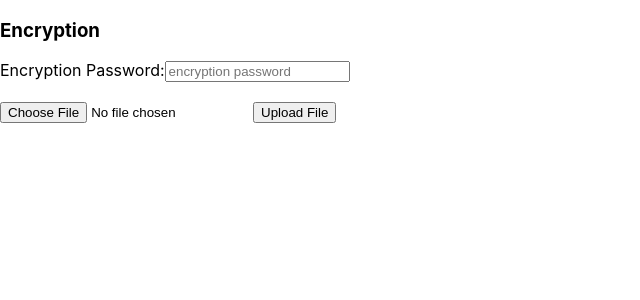
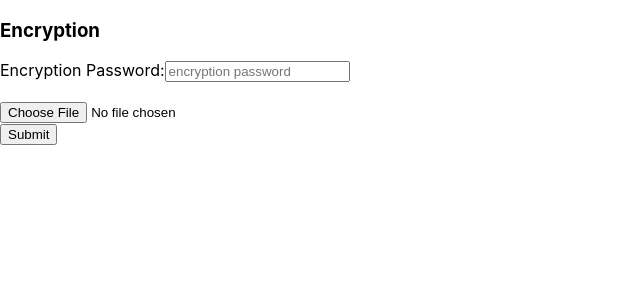
Before and after one commit to benmatela/react-nodejs-file-encryption, a React (Create React App) app in the folder client/: page /encryption in a window 1280 px wide. Shown: the top 300 px of the page, without its empty margins (0-640 px from the left). Built offline with nearby package versions, Linux system fonts and the light colour scheme.

Commit message:
form update

```diff
--- a/client/src/components/FileUpload.tsx
+++ b/client/src/components/FileUpload.tsx
@@ -2,6 +2,7 @@ import React, { useState } from 'react'
 import { AESBlockSize } from '../models/enums/encryption.enum';
 import configs from '../utils/configs.util';
 import { HTTP_REQUEST_METHOD } from '../models/enums/http-request-method.enum';
+import { UseFormReturn } from 'react-hook-form';
 
 type FileUploadProps = {
     /**
@@ -16,6 +17,10 @@ type FileUploadProps = {
      * Password to be used when `encrypting/decrypting` this file
      */
     encryptionPassword: string;
+    /**
+     * Current form
+     */
+    currentForm: UseFormReturn<any, any, undefined>
 }
 
 /**
@@ -26,11 +31,13 @@ type FileUploadProps = {
 export const FileUpload = ({
     shouldEncrypt,
     aesBlockSize,
-    encryptionPassword
+    encryptionPassword,
+    currentForm
 }: FileUploadProps): JSX.Element => {
     const [selectedFile, setSelectedFile] = useState<File>();
     const [uploadStatus, setUploadStatus] = useState<string>("");
     const [uploadProgress, setUploadProgress] = useState<number>(0);
+    const { register } = currentForm;
 
     /**
      * Handles file select change
@@ -113,8 +120,15 @@ export const FileUpload = ({
         <div id='fileUpload'>
             <h3>{uploadStatus}</h3>
             {uploadProgress > 0 && <progress value={uploadProgress} />}
-            <input id='file' type="file" onChange={handleFileChange} />
-            <button onClick={handleFileUpload}>Upload File</button>
+            <input
+                id='fileToUpload'
+                type="file"
+                className=""
+                data-testid={"fileToUpload"}
+                {...register("fileToUpload", {
+                    required: "File To Upload is required",
+                })}
+            />
         </div>
     );
 }
--- a/client/src/models/encryption.model.ts
+++ b/client/src/models/encryption.model.ts
@@ -68,6 +68,10 @@ export interface IEncryptFileRequest {
      * Password used to encrypt this file
      */
     encryptionPassword: string;
+    /**
+     * Selected file to upload
+     */
+    fileToUpload?: File
 }
 
 /**
--- a/client/src/pages/encryption/Encryption.tsx
+++ b/client/src/pages/encryption/Encryption.tsx
@@ -19,7 +19,7 @@ export const Encryption = () => {
      */
     const onSubmit = (formData: IEncryptFileRequest) => {
         try {
-
+            console.log("formData: ", formData);
         } catch (error: any) {
             console.error(error.message)
         }
@@ -54,13 +54,14 @@ export const Encryption = () => {
                     />
                     <p className="error text-red-500">{errors.encryptionPassword?.message}</p>
                 </div>
+                <FileUpload
+                    shouldEncrypt={shouldEncrypt}
+                    aesBlockSize={aesBlockSize}
+                    encryptionPassword={encryptionPassword}
+                    currentForm={form}
+                />
+                <button type='submit'>Submit</button>
             </form>
-
-            <FileUpload
-                shouldEncrypt={shouldEncrypt}
-                aesBlockSize={aesBlockSize}
-                encryptionPassword={encryptionPassword}
-            />
         </div>
     )
 }
```
